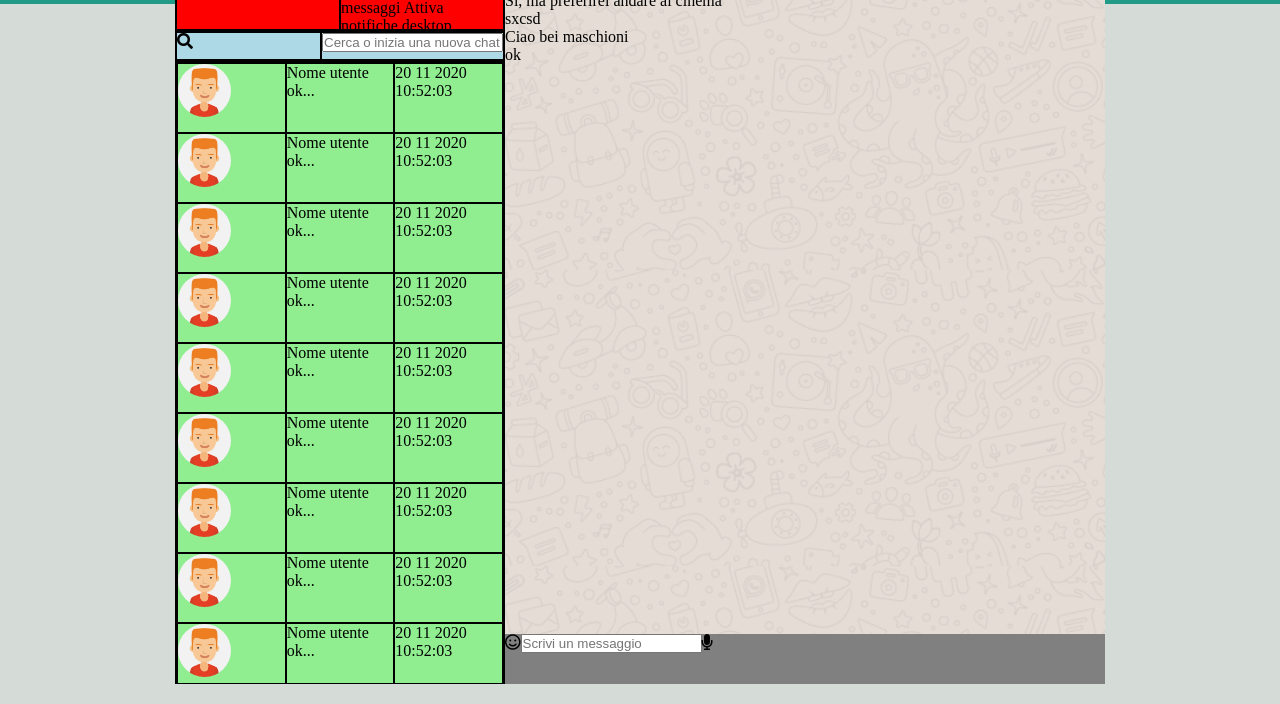
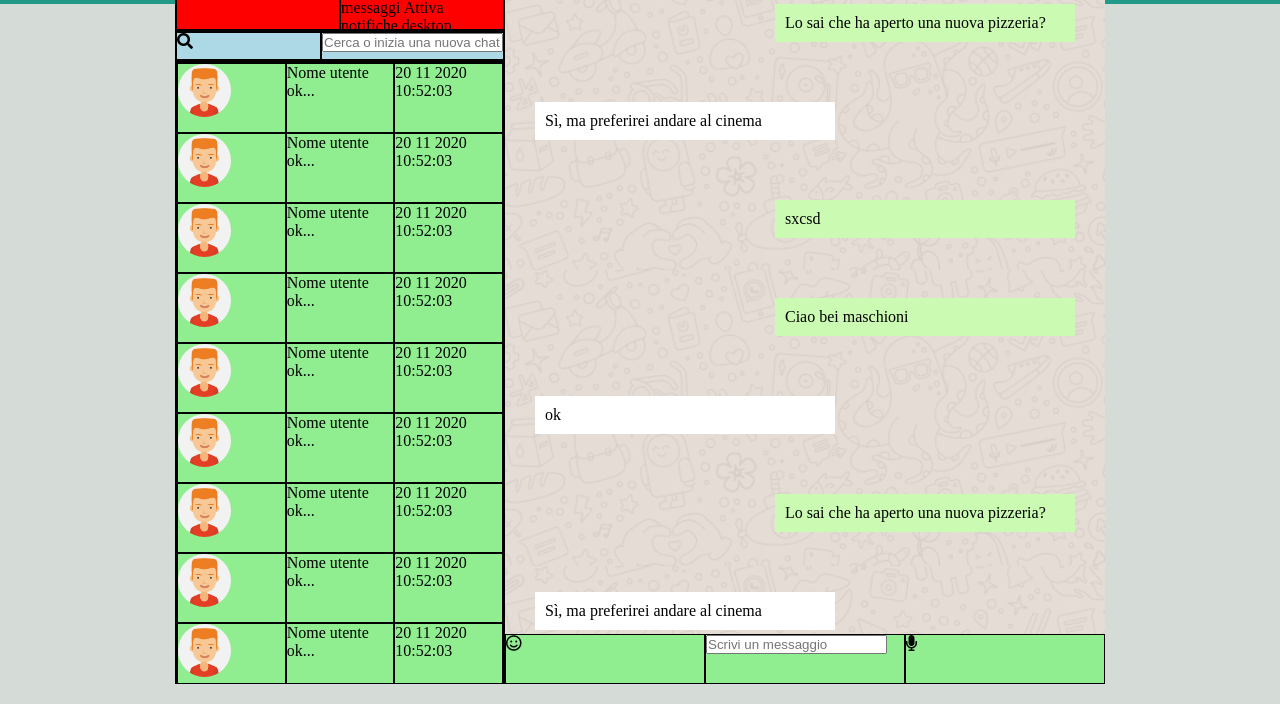
Before and after one commit to nataliavrs/vue-boolzapp, a plain HTML site: page index.html in a window 1280 px wide. Shown: the part 96-800 px from the top of the page. Drawn offline with Linux system fonts and the light colour scheme.

Commit message:
New message blocks fixed

```diff
--- a/css/style.css
+++ b/css/style.css
@@ -162,16 +162,42 @@ img {
 
 .chat-body {
   min-height: calc(100% - 100px);
-  /* background-color: yellow; */
   background-image: url("../img/mine.jpg");
   background-size: contain;
   display: flex;
   flex-direction: column;
+  overflow: scroll;
+}
 
+.message-block-user {
+  display: flex;
+  flex-direction: row-reverse;
 
 }
 
-.
+.message-block-contact {
+  display: flex;
+}
+
+.user-message, .contact-message {
+  background-color: white;
+  padding: 10px;
+}
+
+.user-message {
+  background-color: #CBFBB3;
+  min-width: 50%;
+  max-width: 50%;
+  margin: 30px;
+}
+
+.contact-message {
+  background-color: white;
+  min-width: 50%;
+  max-width: 50%;
+  margin: 30px;
+}
+
 
 /* current chat footer */
 
--- a/index.html
+++ b/index.html
@@ -271,17 +271,20 @@
             <i class="fas fa-ellipsis-v"></i>
           </div>
 
-
         </div>
 
         <!-- current chat body -->
         <div class="chat-body">
 
-          <div class="message-block">
+          <div class="message-block-user">
 
             <div class="user-message">
-              <span>Lo sai che ho aperto una nuova pizzeria?</span>
+              <span>Lo sai che ha aperto una nuova pizzeria?</span>
             </div>
+
+          </div>
+
+          <div class="message-block-contact">
 
             <div class="contact-message">
               <span>Sì, ma preferirei andare al cinema</span>
@@ -289,23 +292,62 @@
 
           </div>
 
-          <div class="message-block">
+          <div class="message-block-user">
 
             <div class="user-message">
               <span>sxcsd</span>
             </div>
 
+          </div>
+
+          <div class="message-block-user">
+
             <div class="user-message">
               <span>Ciao bei maschioni</span>
             </div>
 
+          </div>
 
+          <div class="message-block-contact">
 
             <div class="contact-message">
               <span>ok</span>
             </div>
 
           </div>
+
+          <div class="message-block-user">
+
+            <div class="user-message">
+              <span>Lo sai che ha aperto una nuova pizzeria?</span>
+            </div>
+
+          </div>
+
+          <div class="message-block-contact">
+
+            <div class="contact-message">
+              <span>Sì, ma preferirei andare al cinema</span>
+            </div>
+
+          </div>
+
+          <div class="message-block-user">
+
+            <div class="user-message">
+              <span>Lo sai che ha aperto una nuova pizzeria?</span>
+            </div>
+
+          </div>
+
+          <div class="message-block-contact">
+
+            <div class="contact-message">
+              <span>Sì, ma preferirei andare al cinema</span>
+            </div>
+
+          </div>
+
 
         </div>
 
@@ -327,10 +369,7 @@
 
         </div>
 
-
-
       </div>
-
 
     <!-- WHOPE APP END -->
     </div>
```
